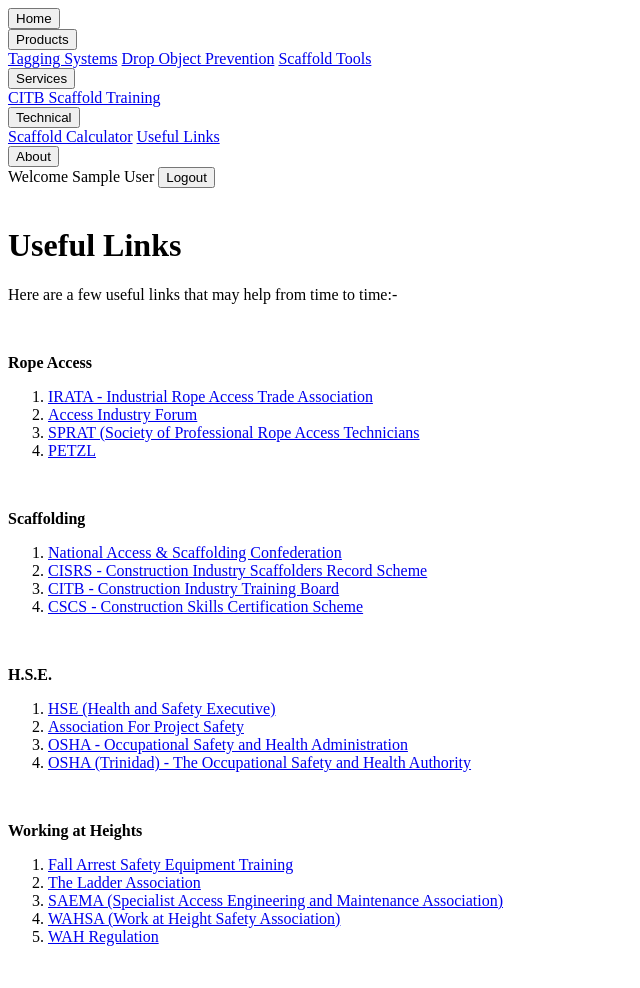
After one commit to ArnoldBradshawUH/ScaffoldTraining, a PHP site: page /useful-links.php in a window 1280 px wide. The commit adds this page. Shown: the whole page, without its empty margins (0-640 px from the left). Run offline with PHP 8.4, Linux system fonts and the light colour scheme; the visitor is signed in with stand-in values (Sample User, id 1).

Commit message:
Update - 2018-12-20
Included images for home page slideshow. Included new pages to correspond with the menu i.e. calculator, tools, tagging systems and useful links. These are to just add some flavour to the site.

```diff
--- a/index.php
+++ b/index.php
@@ -5,7 +5,7 @@
  * Date: 2018-12-20
  * Time: 03:31
  */
-
+include('header.php');
 ?>
 <!DOCTYPE html>
 <html lang="en">
@@ -71,7 +71,7 @@
 </body>
 <footer>
     <?php
-
+    include('footer.php');
     ?>
 </footer>
 </html>
--- /dev/null
+++ b/useful-links.php
@@ -0,0 +1,64 @@
+<?php
+/**
+ * Created by PhpStorm.
+ * User: said
+ * Date: 2018-12-20
+ * Time: 04:00
+ */
+
+include('header.php');
+?>
+
+<!DOCTYPE html>
+<html lang="en">
+<head>
+    <meta charset="UTF-8">
+    <title>Useful Links</title>
+    <link rel="stylesheet" href="css/main-style.css">
+</head>
+<body>
+<div class="main-page">
+    <br>
+    <h1>Useful Links</h1>
+    <p>Here are a few useful links that may help from time to time:-</p><br>
+    <b><p>Rope Access</p></b>
+    <ol>
+        <li><a href="https://www.irata.org">IRATA - Industrial Rope Access Trade Association</a></li>
+        <li><a href="https://accessindustryforum.org.uk/"> Access Industry Forum</a></li>
+        <li><a href="https://sprat.org/">SPRAT (Society of Professional Rope Access Technicians</a></li>
+        <li><a href="https://www.petzl.com/US/en">PETZL</a></li>
+    </ol>
+    <br>
+    <b><p>Scaffolding</p></b>
+    <ol>
+        <li><a href="https://www.nasc.org.uk/">National Access & Scaffolding Confederation</a></li>
+        <li><a href="http://www.cisrs.org.uk">CISRS - Construction Industry Scaffolders Record Scheme</a></li>
+        <li><a href="https://www.citb.co.uk">CITB - Construction Industry Training Board</a></li>
+        <li><a href="https://www.cscs.uk.com">CSCS - Construction Skills Certification Scheme</a></li>
+    </ol>
+    <br>
+    <b><p>H.S.E.</p></b>
+    <ol>
+        <li><a href="https://www.hse.gov.uk">HSE (Health and Safety Executive)</a></li>
+        <li><a href="https://www.aps.org.uk/">Association For Project Safety </a></li>
+        <li><a href="https://www.osha.gov">OSHA - Occupational Safety and Health Administration</a></li>
+        <li><a href="http://www.osha.gov.tt">OSHA (Trinidad) - The Occupational Safety and Health Authority</a></li>
+    </ol>
+    <br>
+    <b><p>Working at Heights</p></b>
+    <ol>
+        <li><a href="https://www.faset.org.uk/">Fall Arrest Safety Equipment Training</a></li>
+        <li><a href="https://ladderassociation.org.uk/">The Ladder Association</a></li>
+        <li><a href="https://www.saema.org/">SAEMA (Specialist Access Engineering and Maintenance Association)</a></li>
+        <li><a href="http://www.wahsa.org.uk">WAHSA (Work at Height Safety Association)</a></li>
+        <li><a href="http://www.hse.gov.uk/work-at-height/the-law.htm">WAH Regulation</a></li>
+    </ol>
+    <br>
+</div>
+</body>
+<footer>
+    <?php
+    include('footer.php');
+    ?>
+</footer>
+</html>
```
Also changed, not shown: drop-object-prevention.php (added, +7 -0 lines), includes/db-connect.php (added, +21 -0 lines), profile.php (added, +7 -0 lines), scaffold-calculator.php (added, +7 -0 lines), scaffold-tools.php (added, +7 -0 lines), scaffold-training.php (added, +7 -0 lines), tagging-systems.php (added, +7 -0 lines), images/stc-img1.jpg (added), images/stc-img3.jpg (added), 5 other files.
